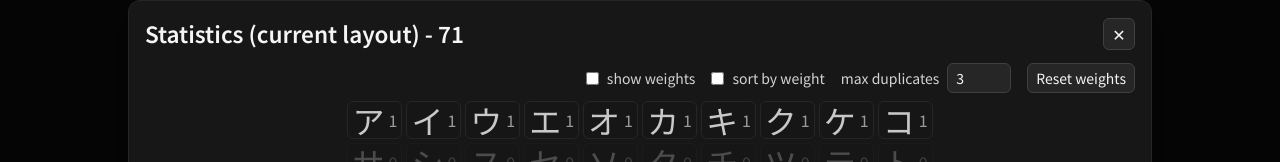
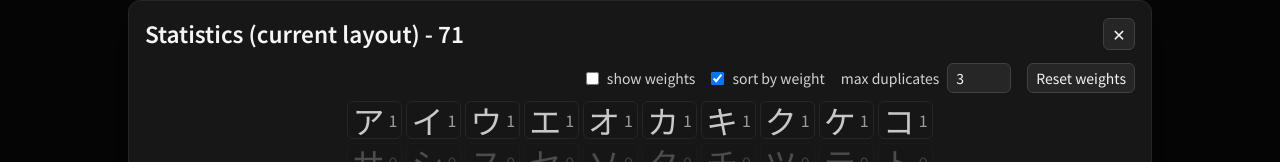
Before and after one commit to paltin/katakana, a React (Vite) app: page / in a window 1280 px wide. Both pictures are taken after a click on the button "Statistics". Shown: the part 334-496 px from the top of the page. Built offline with nearby package versions, Linux system fonts and the light colour scheme; a web font is replaced by a local one.

Commit message:
stats: enable 'sort by weight' by default

```diff
--- a/src/components/StatisticsPanel.tsx
+++ b/src/components/StatisticsPanel.tsx
@@ -20,7 +20,7 @@ export function StatisticsPanel({ open, onClose, selection, problems, highlighte
   if (!open) return null;
 
   const [showWeights, setShowWeights] = useState(false);
-  const [sortByWeight, setSortByWeight] = useState(false);
+  const [sortByWeight, setSortByWeight] = useState(true);
   // total not used after simplifying cells to show only counts
 
   // Pool of characters considered in practice (selected in Filter).
```
